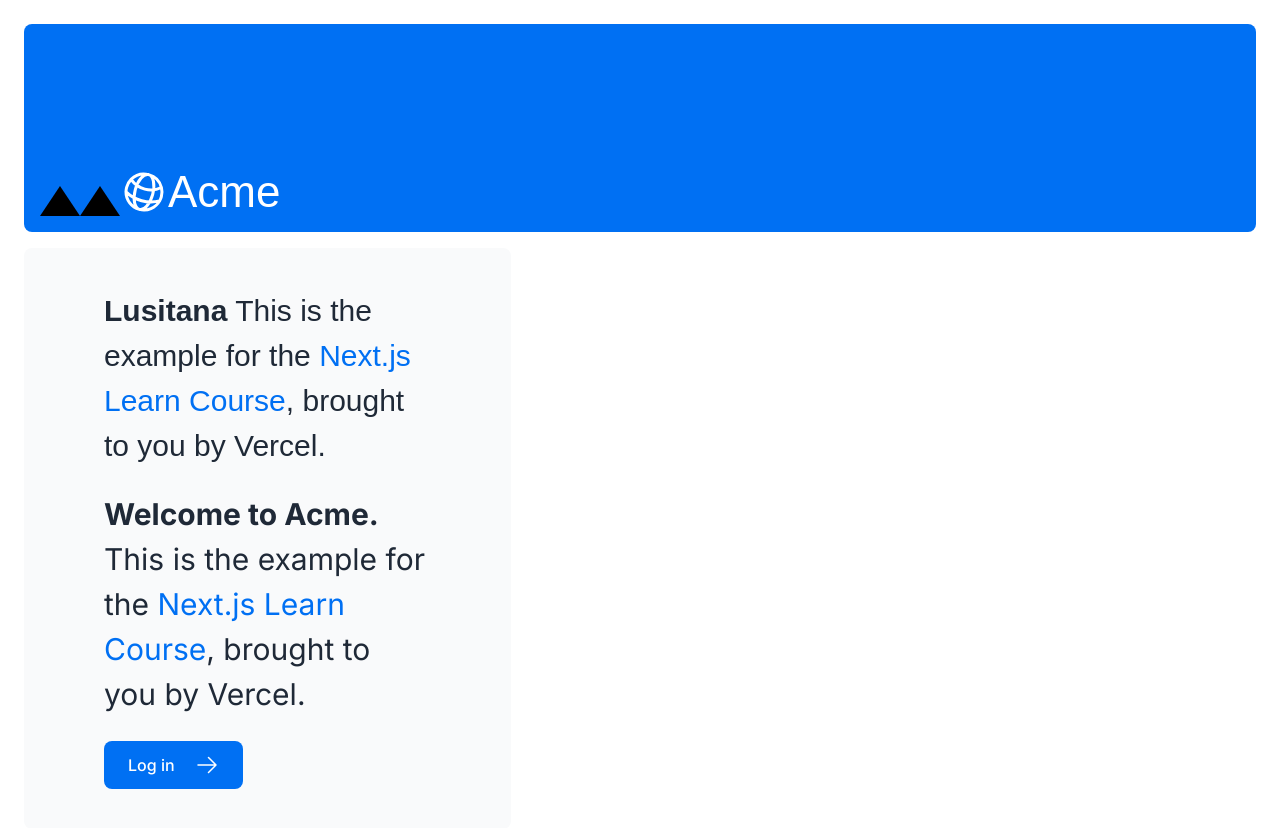
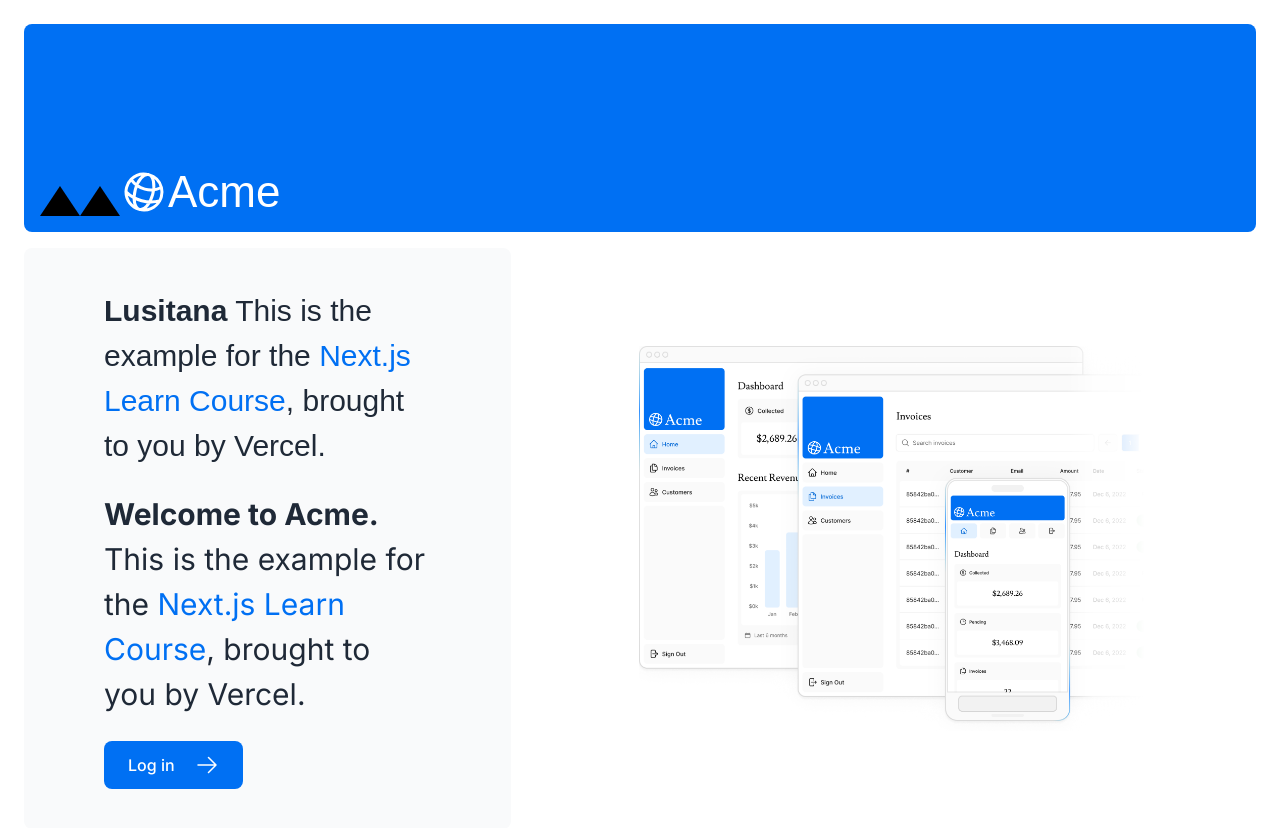
Before and after one commit to gerssonmg/nextjs14-getting-started, a Next.js app: page / in a window 1280 px wide. Shown: the top 828 px of the page. Built offline with nearby package versions, Linux system fonts and the light colour scheme; a web font is replaced by a local one.

Commit message:
chapter3 - otimizando imagens

```diff
--- a/app/page.tsx
+++ b/app/page.tsx
@@ -3,6 +3,7 @@
 import Link from 'next/link';
 import styles from '@/app/ui/home.module.css';
 import { lusitana } from "@/app/ui/fonts";
+import Image from 'next/image';
 
 export default function Page() {
   return (
@@ -41,7 +42,21 @@
           </Link>
         </div>
         <div className="flex items-center justify-center p-6 md:w-3/5 md:px-28 md:py-12">
-          {/* Add Hero Images Here */}
+
+          <Image
+            src="/hero-desktop.png"
+            width={1000}
+            height={760}
+            className="hidden md:block"
+            alt="Screenshots of the dashboard project showing desktop version"
+          />
+          <Image
+            src="/hero-mobile.png"
+            width={560}
+            height={620}
+            className="block md:hidden"
+            alt="Screenshots of the dashboard project showing desktop version"
+          />
         </div>
       </div>
     </main>
```
